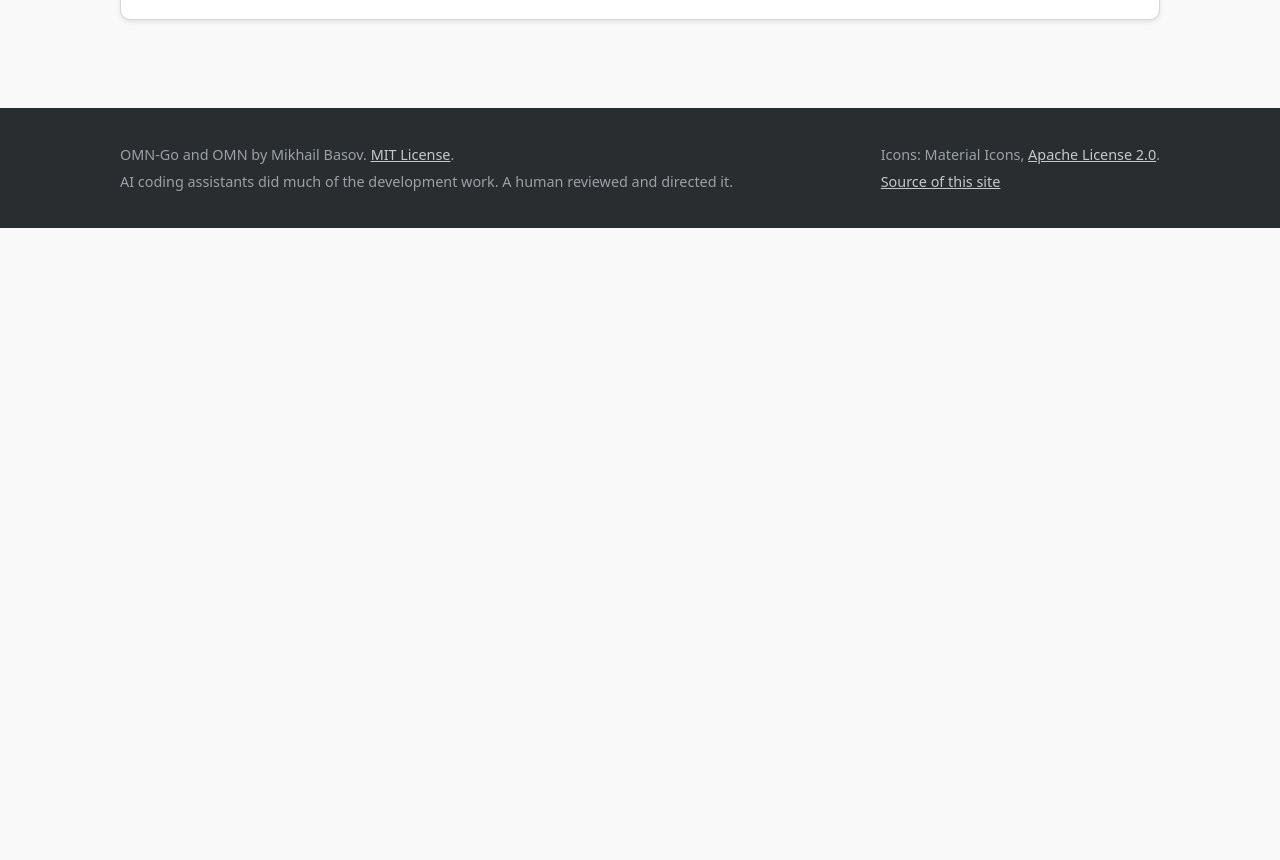
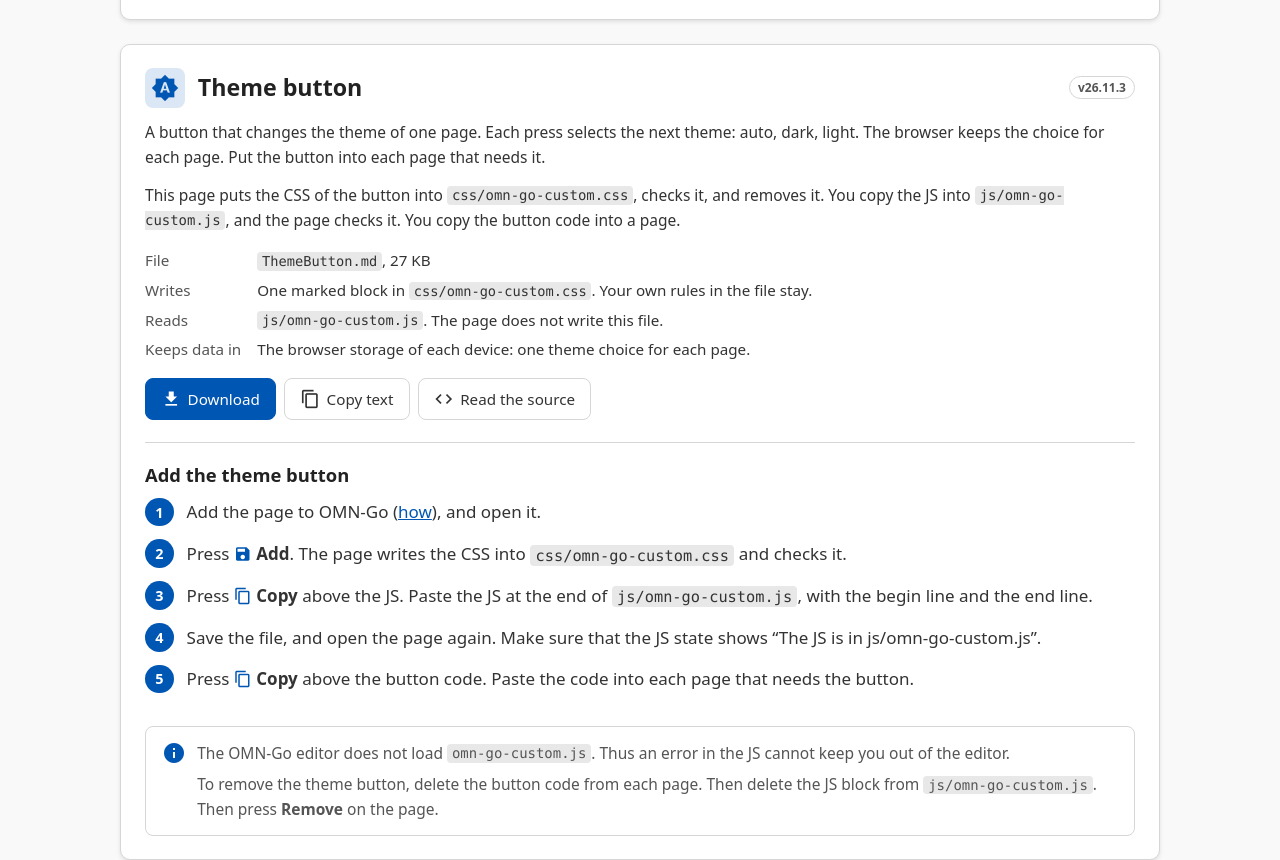
Before and after one commit to mvbasov/OMNHome, a plain HTML site: page docs/pages/index.html in a window 1280 px wide. Shown: the part 2570-3430 px from the top of the page. Before the commit the page ends 2798 px from the top, so only its background shows below. Drawn offline with Linux system fonts and the light colour scheme.

Commit message:
feat(site): Add the Theme button page to the page library.
* pages/files/ThemeButton.md: the Theme button page, v26.11.3. A button
  changes the theme of one page: auto, dark, light. The browser keeps the
  choice for each page.
* pages/index.html: a Theme button card with Download, Copy text and Read
  the source, the files that the page writes and reads, and the steps to
  add the button. The meta description names the new page.
* index.html: a Theme button card in the Page library section.

```diff
--- a/docs/pages/index.html
+++ b/docs/pages/index.html
@@ -4,7 +4,7 @@
 <meta charset="utf-8">
 <meta name="viewport" content="width=device-width, initial-scale=1">
 <title>Page library — OMN-Go</title>
-<meta name="description" content="Ready-made pages for OMN-Go: a color scheme editor and an adapter for pages made for an older OMN-Go. Download a page and add it to your notes.">
+<meta name="description" content="Ready-made pages for OMN-Go: a color scheme editor, an adapter for pages made for an older OMN-Go, and a theme button for a page. Download a page and add it to your notes.">
 <meta name="color-scheme" content="light dark">
 <meta name="theme-color" content="#2a2d2f">
 <link rel="icon" type="image/png" sizes="32x32" href="../img/favicon-32.png">
@@ -192,6 +192,50 @@
       </div>
     </article>
 
+    <!-- ===================== Theme button ===================== -->
+    <article class="omn-card omn-item" id="theme-button">
+      <div class="omn-item-head">
+        <span class="omn-icon" aria-hidden="true">&#xe1ab;</span>
+        <h2>Theme button</h2>
+        <span class="omn-tag" title="Page version">v26.11.3</span>
+      </div>
+      <p>A button that changes the theme of one page. Each press selects the next theme: auto, dark, light.
+        The browser keeps the choice for each page. Put the button into each page that needs it.</p>
+      <p>This page puts the CSS of the button into <code>css/omn-go-custom.css</code>, checks it, and removes it.
+        You copy the JS into <code>js/omn-go-custom.js</code>, and the page checks it.
+        You copy the button code into a page.</p>
+      <dl class="omn-facts">
+        <dt>File</dt><dd><code>ThemeButton.md</code>, 27 KB</dd>
+        <dt>Writes</dt><dd>One marked block in <code>css/omn-go-custom.css</code>. Your own rules in the file stay.</dd>
+        <dt>Reads</dt><dd><code>js/omn-go-custom.js</code>. The page does not write this file.</dd>
+        <dt>Keeps data in</dt><dd>The browser storage of each device: one theme choice for each page.</dd>
+      </dl>
+      <div class="omn-actions">
+        <a class="omn-btn omn-btn-primary" href="files/ThemeButton.md" download="ThemeButton.md"><span class="omn-icon" aria-hidden="true">&#xf090;</span>Download</a>
+        <button class="omn-btn" type="button" data-copy="files/ThemeButton.md"><span class="omn-icon" aria-hidden="true">&#xe14d;</span>Copy text</button>
+        <a class="omn-btn" href="https://github.com/mvbasov/OMNHome/blob/master/docs/pages/files/ThemeButton.md"><span class="omn-icon" aria-hidden="true">&#xe86f;</span>Read the source</a>
+        <span class="omn-copy-state" aria-live="polite"></span>
+      </div>
+      <div class="omn-sub">
+        <h3>Add the theme button</h3>
+        <ol class="omn-steps">
+          <li>Add the page to OMN-Go (<a href="install.html">how</a>), and open it.</li>
+          <li>Press <span class="omn-icon" aria-hidden="true">&#xe161;</span> <strong>Add</strong>. The page writes the CSS into <code>css/omn-go-custom.css</code> and checks it.</li>
+          <li>Press <span class="omn-icon" aria-hidden="true">&#xe14d;</span> <strong>Copy</strong> above the JS. Paste the JS at the end of <code>js/omn-go-custom.js</code>, with the begin line and the end line.</li>
+          <li>Save the file, and open the page again. Make sure that the JS state shows &ldquo;The JS is in js/omn-go-custom.js&rdquo;.</li>
+          <li>Press <span class="omn-icon" aria-hidden="true">&#xe14d;</span> <strong>Copy</strong> above the button code. Paste the code into each page that needs the button.</li>
+        </ol>
+        <div class="omn-callout">
+          <span class="omn-icon" aria-hidden="true">&#xe88e;</span>
+          <div>
+            <p>The OMN-Go editor does not load <code>omn-go-custom.js</code>. Thus an error in the JS cannot keep you out of the editor.</p>
+            <p>To remove the theme button, delete the button code from each page. Then delete the JS block from <code>js/omn-go-custom.js</code>.
+              Then press <strong>Remove</strong> on the page.</p>
+          </div>
+        </div>
+      </div>
+    </article>
+
   </div>
 </section>
 
```
Also changed, not shown: docs/index.html (+1 -0 lines).
